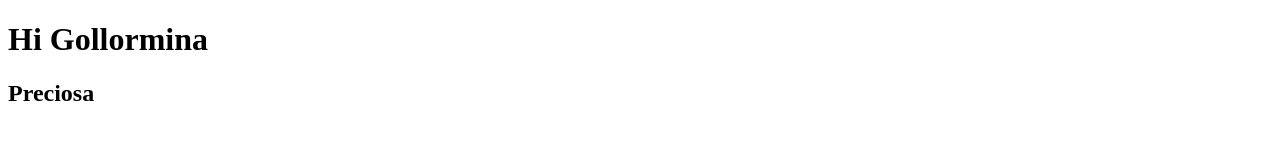
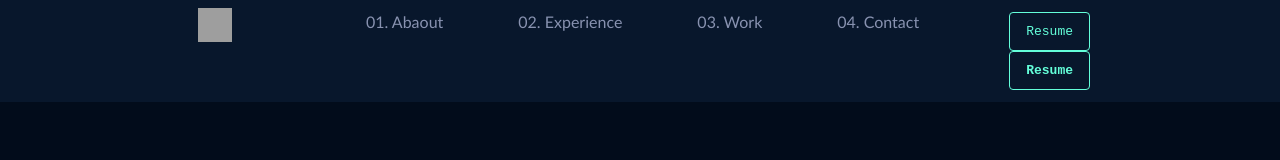
Before and after one commit to faparicioaldo/faparicioaldo.github.io, a plain HTML site: page index.html in a window 1280 px wide. Drawn offline with Linux system fonts and the light colour scheme; grey boxes are pictures that could not be loaded.

Commit message:
advances

```diff
--- a/index.html
+++ b/index.html
@@ -4,10 +4,32 @@
     <meta charset="UTF-8" />
     <meta http-equiv="X-UA-Compatible" content="IE=edge" />
     <meta name="viewport" content="width=device-width, initial-scale=1.0" />
-    <title>Document</title>
+    <title>My Page</title>
+    <link rel="icon" href="https://upload.wikimedia.org/wikipedia/commons/thumb/c/c6/Sign-check-icon.png/768px-Sign-check-icon.png">
+    <link rel="stylesheet" href="styles.css"></link>
+    <script src="script.js"></script>
   </head>
-  <body>
-    <h1>Hi Gollormina</h1>
-    <h2>Preciosa</h2>
-  </body>
+  <body onload="greetings()">
+    <header>
+    <div class="menu">
+      <img src="https://upload.wikimedia.org/wikipedia/commons/thumb/c/c6/Sign-check-icon.png/768px-Sign-check-icon.png" alt="">
+      <nav>
+        <ul>
+          <li>01. Abaout</li>
+          <li>02. Experience</li>
+          <li>03. Work</li>
+          <li>04. Contact</li>
+          <li>
+            <button class="resume-button">Resume</button>
+            <div class="fadedown-enter-done" style="transition-delay: 400ms;">
+              <a class="resume-button" href="/resume.pdf" target="_blank" rel="noopener noreferrer">Resume</a>
+            </div>
+          </li>
+        </ul>
+      </nav>
+    </div>
+   </header>
+
+
+</body>
 </html>
--- /dev/null
+++ b/script.js
@@ -0,0 +1,3 @@
+function greetings() {
+  console.info('Hello Gollo');
+}
--- /dev/null
+++ b/styles.css
@@ -0,0 +1,143 @@
+:root {
+  --gray: #8892b0;
+  --dark-navy: #020c1b;
+  --navy: #0a192f;
+  --light-navy: #112240;
+  --lightest-navy: #233554;
+  --navy-shadow: rgba(2, 12, 27, 0.7);
+  --dark-slate: #495670;
+  --slate: #8892b0;
+  --light-slate: #a8b2d1;
+  --lightest-slate: #ccd6f6;
+  --white: #e6f1ff;
+  --green: #64ffda;
+  --green-tint: rgba(100, 255, 218, 0.1);
+  --pink: #f57dff;
+  --blue: #57cbff;
+  --font-sans: 'Calibre', 'Inter', 'San Francisco', 'SF Pro Text', -apple-system,
+    system-ui, sans-serif;
+  --font-mono: 'SF Mono', 'Fira Code', 'Fira Mono', 'Roboto Mono', monospace;
+  --fz-xxs: 12px;
+  --fz-xs: 13px;
+  --fz-sm: 14px;
+  --fz-md: 16px;
+  --fz-lg: 18px;
+  --fz-xl: 20px;
+  --fz-xxl: 22px;
+  --fz-heading: 32px;
+  --border-radius: 4px;
+  --nav-height: 100px;
+  --nav-scroll-height: 70px;
+  --tab-height: 42px;
+  --tab-width: 120px;
+  --easing: cubic-bezier(0.645, 0.045, 0.355, 1);
+  --transition: all 0.25s cubic-bezier(0.645, 0.045, 0.355, 1);
+  --hamburger-width: 30px;
+  --ham-before: top 0.1s ease-in 0.25s, opacity 0.1s ease-in;
+  --ham-before-active: top 0.1s ease-out, opacity 0.1s ease-out 0.12s;
+  --ham-after: bottom 0.1s ease-in 0.25s,
+    transform 0.22s cubic-bezier(0.55, 0.055, 0.675, 0.19);
+  --ham-after-active: bottom 0.1s ease-out,
+    transform 0.22s cubic-bezier(0.215, 0.61, 0.355, 1) 0.12s;
+}
+
+* {
+  padding: 0;
+  margin: 0;
+  box-sizing: border-box;
+}
+
+body {
+  background: #020c1b;
+  font-family: 'calibri';
+  color: var(--gray);
+}
+
+header {
+  background: rgba(10, 25, 47, 0.85);
+  width: 100%;
+  clear: both;
+  content: '';
+  display: table;
+}
+
+.menu {
+  width: 900px;
+  margin: 0 auto;
+}
+
+img {
+  width: 50px;
+  height: 50px;
+  float: left;
+  padding: 8px;
+}
+
+nav {
+  float: right;
+}
+
+nav ul li {
+  list-style: none;
+  margin-left: 75px;
+  padding: 12px 0;
+  float: left;
+  position: relative;
+}
+
+nav ul li a {
+  text-decoration: none;
+  color: #444;
+  font-weight: bold;
+}
+
+nav ul li a::before {
+  display: block;
+  content: '';
+  width: 0%;
+  background: #444;
+  height: 5px;
+  top: 0;
+  position: absolute;
+  transition: width 0.2s;
+}
+
+nav ul li a:hover::before {
+  width: 100%;
+}
+
+.center {
+  display: block;
+  width: 300px;
+  margin: 0 auto;
+}
+
+.container {
+  border: 1px solid blue;
+  display: block;
+  width: 800px;
+}
+
+.resume-button {
+  color: var(--green);
+  background-color: transparent;
+  border: 1px solid var(--green);
+  border-radius: var(--border-radius);
+  padding: 0.75rem 1rem;
+  font-family: var(--font-mono);
+  line-height: 1;
+  text-decoration: none;
+  cursor: pointer;
+  transition: var(--transition);
+  margin-left: 15px;
+  font-size: var(--fz-xs);
+}
+
+a {
+  display: inline-block;
+  text-decoration: none;
+  text-decoration-skip-ink: auto;
+  color: inherit;
+  position: relative;
+  transition: var(--transition);
+}
```
Also changed, not shown: 1 other file.
